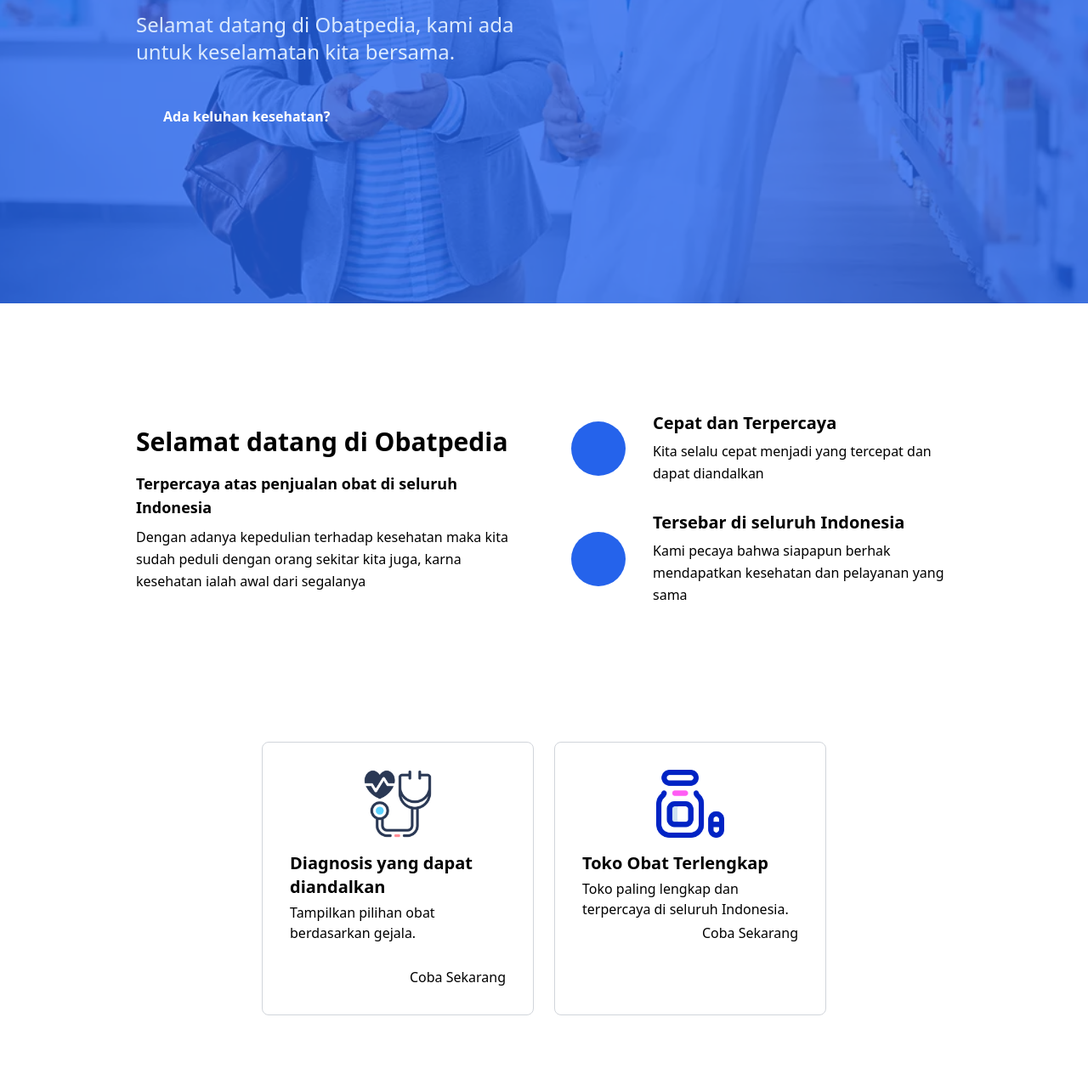
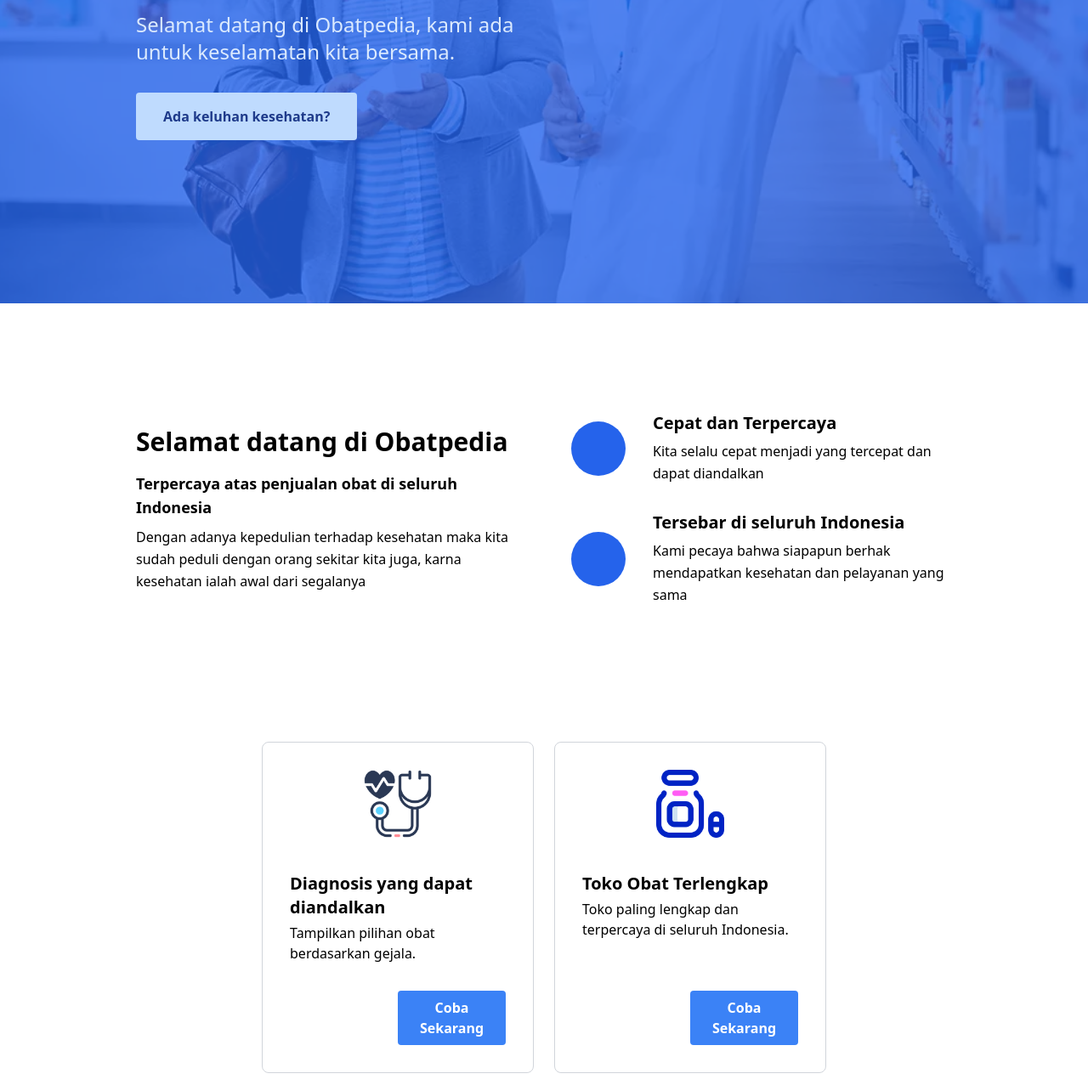
Before and after one commit to MuhammadAinurR/Hackathon1, a plain HTML site: page index.html in a window 1280 px wide. Shown: the part 563-1840 px from the top of the page at 85% size. Drawn offline with nearby package versions, Linux system fonts and the light colour scheme.

Commit message:
improvement

```diff
--- a/index.html
+++ b/index.html
@@ -18,9 +18,7 @@
             <div class="relative flex h-16 items-center justify-between">
                 <div class="flex flex-1 items-center justify-center sm:items-stretch sm:justify-start">
                     <div class="flex flex-shrink-0 items-center">
-                        <img class="h-9 w-auto"
-                            src="./img/main_logo.png"
-                            alt="Main Logo">
+                        <img onclick="showLandingPage()" class="h-9 w-auto cursor-pointer" src="./img/main_logo.png" alt="Main Logo">
                     </div>
                     <div class="hidden sm:ml-6 sm:block">
                         <div class="flex space-x-4">
@@ -55,8 +53,7 @@
                 <section class="cover bg-blue-teal-gradient relative bg-blue-600 px-4 sm:px-8 lg:px-16 xl:px-40 2xl:px-64 overflow-hidden py-48 flex
                     items-center min-h-screen">
                     <div class="w-full h-full absolute top-0 left-0 z-0">
-                        <img src="./img/main_background.png"
-                            alt="" class="w-full h-full object-cover opacity-20">
+                        <img src="./img/main_background.png" alt="" class="w-full h-full object-cover opacity-20">
                     </div>
 
                     <div class="lg:w-3/4 xl:w-2/4 relative z-10 h-100 lg:mt-16">
@@ -65,9 +62,9 @@
                                 baik dimulai dari merawat diri kita sendiri</h1>
                             <p class="text-blue-100 text-xl md:text-2xl leading-snug mt-4">Selamat datang di Obatpedia,
                                 kami ada untuk keselamatan kita bersama.</p>
-                            <a onclick="showMain(), hideToko()" href="#"
-                                class="px-8 py-4 bg-teal-500 text-white rounded inline-block mt-8 font-semibold">Ada
-                                keluhan kesehatan?</a>
+                            <button onclick="showMain(), hideToko()" href="#"
+                                class="px-8 py-4 bg-teal-500 text-blue-900 rounded inline-block mt-8 font-semibold bg-blue-200 hover:bg-gray-700 hover:text-white">Ada
+                                keluhan kesehatan?</button>
                         </div>
                     </div>
                 </section>
@@ -111,22 +108,34 @@
                 </div>
 
                 <div class="flex justify-center gap-6 mt-40">
-                    <div class="w-1/3 bg-white rounded-lg border border-gray-300 p-8">
-                        <img src="./img/logo_diagnosis.png"
-                            alt="" class="h-20 mx-auto">
+                    <div class="w-1/3 bg-white rounded-lg border border-gray-300 p-8 grid place-content-between">
+                        <div class="grid place-content-center">
+                            <img src="./img/logo_diagnosis.png" alt="" class="h-20 mx-auto">
 
-                        <h4 class="text-xl font-bold mt-4">Diagnosis yang dapat diandalkan</h4>
-                        <p class="mt-1">Tampilkan pilihan obat berdasarkan gejala.</p>
-                        <a onclick="showMain(), hideToko()" href="#" class="block mt-7 text-right">Coba Sekarang</a>
+                            <h4 class="text-xl font-bold mt-10">Diagnosis yang dapat diandalkan</h4>
+                            <p class="mt-1">Tampilkan pilihan obat berdasarkan gejala.</p>
+                        </div>
+                        <div class="flex">
+                            <div class="w-1/2 flex justify-center"></div>
+                            <a onclick="showMain(), hideToko()" href="#"
+                                class="text-center w-1/2 px-2 py-2 text-white rounded inline-block mt-8 font-semibold bg-blue-500 hover:bg-gray-700">Coba
+                                Sekarang</a>
+                        </div>
                     </div>
 
-                    <div class="w-1/3 bg-white rounded-lg border border-gray-300 p-8">
-                        <img src="./img/logo_obat.png"
-                            alt="" class="h-20 mx-auto">
+                    <div class="w-1/3 bg-white rounded-lg border border-gray-300 p-8 grid place-content-between">
+                        <div class="grid place-content-center">
+                            <img src="./img/logo_obat.png" alt="" class="h-20 mx-auto">
 
-                        <h4 class="text-xl font-bold mt-4">Toko Obat Terlengkap</h4>
-                        <p class="mt-1">Toko paling lengkap dan terpercaya di seluruh Indonesia.</p>
-                        <a onclick="showToko()" href="#" class="block mt-1 text-right">Coba Sekarang</a>
+                            <h4 class="text-xl font-bold mt-10">Toko Obat Terlengkap</h4>
+                            <p class="mt-1">Toko paling lengkap dan terpercaya di seluruh Indonesia.</p>
+                        </div>
+                        <div class="flex">
+                            <div class="w-1/2 flex justify-center"></div>
+                            <a onclick="showToko()" href="#"
+                                class="text-center w-1/2 px-2 py-2 text-white rounded inline-block mt-8 font-semibold bg-blue-500 hover:bg-gray-700">Coba
+                                Sekarang</a>
+                        </div>
                     </div>
                 </div>
             </section>
@@ -145,9 +154,7 @@
 
                 <div class="w-full md:max-w-md md:mx-auto lg:w-1/2 lg:px-8 mt-12 mt:md-0">
                     <div class="bg-gray-400 w-full h-72 rounded-lg">
-                        <img class="w-full h-full rounded-lg"
-                            src="./img/paket.jpg"
-                            alt="">
+                        <img class="w-full h-full rounded-lg" src="./img/paket.jpg" alt="">
                     </div>
 
                     <p class="italic text-sm mt-3 text-center">Dari kita untuk kita</p>
@@ -236,7 +243,8 @@
                     <div class="flex justify-between">
                         <h1 class="text-2xl font-bold mb-6 w-1/2">Shopping Cart</h1>
                         <div class="w-1/2 flex justify-end">
-                            <button onclick="resetCart()" class="text-sm mb-5" style="color: #C40A35;">Reset Cart</button>
+                            <button onclick="resetCart()" class="text-sm mb-5" style="color: #C40A35;">Reset
+                                Cart</button>
                         </div>
                     </div>
                     <div class="mb-4 w-full">
@@ -258,11 +266,14 @@
 
             <div id="barcode" class="w-auto px-3 py-3 border shadow-lg hidden">
                 <h1 class="text-2xl font-bold mb-6 text-center">Barcode Pembayaran</h1>
-                <img style="height: 300px;" src="https://www.drupal.org/files/project-images/drupal-project-barcodes.png" alt="">
+                <img style="height: 300px;"
+                    src="https://www.drupal.org/files/project-images/drupal-project-barcodes.png" alt="">
             </div>
             <div id="barcode2" class="w-auto px-3 py-3 border shadow-lg hidden">
                 <h1 class="text-2xl font-bold mb-6 text-center">Barcode Pembayaran</h1>
-                <img style="height: 300px;" src="https://i0.wp.com/barcodesindonesia.com/wp-content/uploads/sites/122/2013/11/V-Card.jpg?fit=1026%2C1026&ssl=1" alt="">
+                <img style="height: 300px;"
+                    src="https://i0.wp.com/barcodesindonesia.com/wp-content/uploads/sites/122/2013/11/V-Card.jpg?fit=1026%2C1026&ssl=1"
+                    alt="">
             </div>
 
 
```
